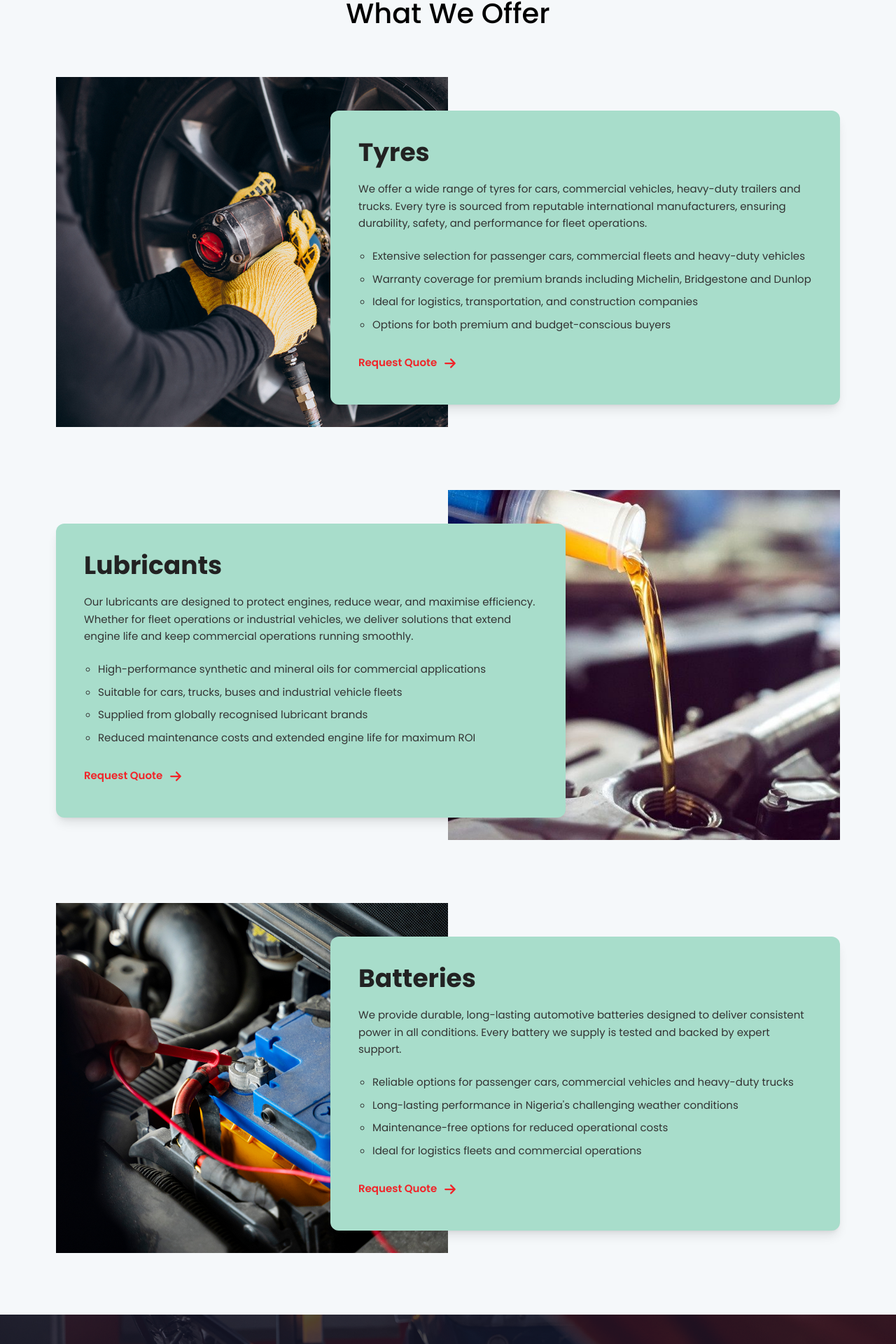
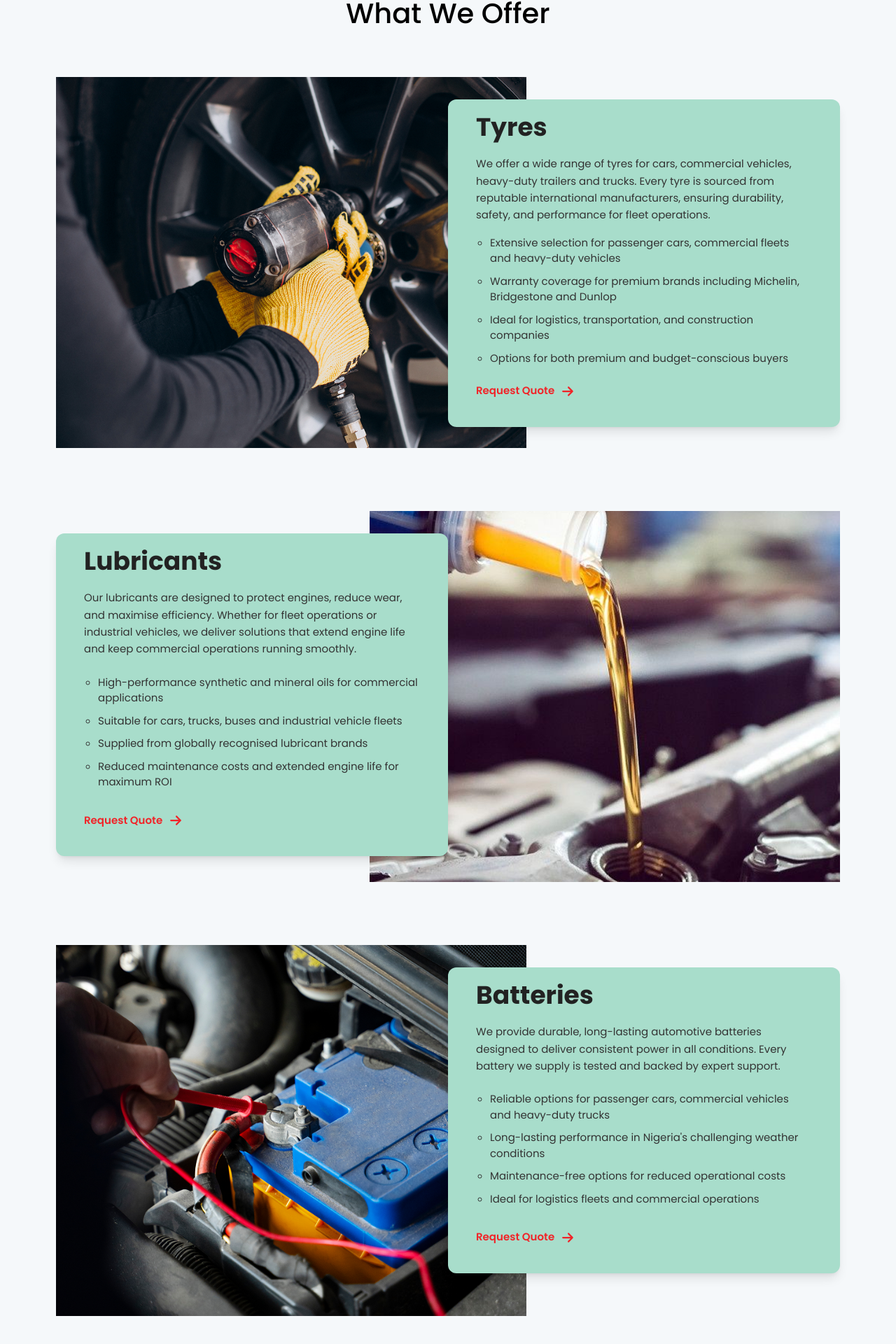
Before and after one commit to Juliet-niki/octopod, a Next.js app: page /services in a window 1280 px wide. Shown: the part 662-2582 px from the top of the page at 70% size. Built offline with nearby package versions, Linux system fonts and the light colour scheme.

Commit message:
service offers

```diff
--- a/app/about/page.tsx
+++ b/app/about/page.tsx
@@ -236,7 +236,7 @@ export default function About() {
           </p>
         </div>
 
-        <div className="grid grid-cols-1 sm:grid-cols-2 lg:grid-cols-3 gap-5 md:gap-10 lg:gap-18 mx-auto">
+        <div className="grid grid-cols-1 sm:grid-cols-2 ml:grid-cols-3 gap-5 md:gap-7 lg:gap-8">
           {clientsLogos.map((logo, index) => (
             <div
               key={index}
--- a/app/services/page.tsx
+++ b/app/services/page.tsx
@@ -52,7 +52,7 @@ export default function Services() {
             What We Offer
           </h2>
 
-          <div className="flex flex-col gap-8.5 md:hidden">
+          <div className="flex flex-col gap-8.5 ml:hidden">
             {products.map((product, index) => (
               <div key={index} className="flex flex-col">
                 <div className="bg-[#A8DDCB] rounded-t-lg px-6 pt-5 pb-8">
@@ -93,10 +93,10 @@ export default function Services() {
             ))}
           </div>
 
-          <div className="hidden md:flex flex-col gap-2.5">
+          <div className="hidden ml:flex flex-col gap-2.5">
             {/* Tyres */}
             <div className="relative flex flex-row my-10 w-full">
-              <div className="w-[45%] lg:w-[50%] h-[400px] lg:h-[500px] overflow-hidden">
+              <div className="w-[57%] lg:w-[60%] h-[450px] lg:h-[530px] overflow-hidden">
                 <Image
                   src={"/tyre-change.png"}
                   alt={"car mechanic changing car tyre"}
@@ -106,8 +106,8 @@ export default function Services() {
                 />
               </div>
 
-              <div className="absolute top-12 left-[32%] lg:left-[35%] bg-[#A8DDCB] rounded-xl px-8 lg:px-10 pt-8 lg:pt-10 pb-10 lg:pb-12 w-[68%] lg:w-[65%] shadow-lg">
-                <div className="flex flex-col gap-5 lg:gap-6">
+              <div className="absolute top-8 left-[45%] lg:left-[50%] bg-[#A8DDCB] rounded-xl px-8 lg:px-10 pt-3 lg:pt-5 pb-8 lg:pb-10 w-[55%] lg:w-[50%] shadow-lg">
+                <div className="flex flex-col gap-5 lg:gap-4">
                   <div className="flex flex-col gap-3 lg:gap-5">
                     <h3 className="font-bold text-[#222222] text-3xl lg:text-4xl">
                       Tyres
@@ -146,7 +146,7 @@ export default function Services() {
 
             {/* Lubricants */}
             <div className="relative flex flex-row-reverse my-10 w-full">
-              <div className="absolute top-12 right-[32%] lg:right-[35%] bg-[#A8DDCB] rounded-xl px-8 lg:px-10 pt-8 lg:pt-10 pb-10 lg:pb-12 w-[68%] lg:w-[65%] shadow-lg">
+              <div className="absolute top-8 right-[45%] lg:right-[50%] bg-[#A8DDCB] rounded-xl px-8 lg:px-10 pt-3 lg:pt-5 pb-8 lg:pb-10 w-[55%] lg:w-[50%] shadow-lg">
                 <div className="flex flex-col gap-5 lg:gap-6">
                   <div className="flex flex-col gap-3 lg:gap-5">
                     <h3 className="font-bold text-[#222222] text-3xl lg:text-4xl">
@@ -182,7 +182,7 @@ export default function Services() {
                   </Link>
                 </div>
               </div>
-              <div className="w-[45%] lg:w-[50%] h-[400px] lg:h-[500px] overflow-hidden">
+              <div className="w-[57%] lg:w-[60%] h-[450px] lg:h-[530px] overflow-hidden">
                 <Image
                   src={"/oil-refill.png"}
                   alt={"car mechanic changing car tyre"}
@@ -195,7 +195,7 @@ export default function Services() {
 
             {/* Battries */}
             <div className="relative flex flex-row my-10 w-full">
-              <div className="w-[45%] lg:w-[50%] h-[400px] lg:h-[500px] overflow-hidden">
+              <div className="w-[57%] lg:w-[60%] h-[450px] lg:h-[530px] overflow-hidden">
                 <Image
                   src={"/car-battery-testing.png"}
                   alt={"car mechanic changing car tyre"}
@@ -205,7 +205,7 @@ export default function Services() {
                 />
               </div>
 
-              <div className="absolute top-12 left-[32%] lg:left-[35%] bg-[#A8DDCB] rounded-xl px-8 lg:px-10 pt-8 lg:pt-10 pb-10 lg:pb-12 w-[68%] lg:w-[65%] shadow-lg">
+              <div className="absolute top-8 left-[45%] lg:left-[50%] bg-[#A8DDCB] rounded-xl px-8 lg:px-10 pt-3 lg:pt-5 pb-8 lg:pb-10 w-[55%] lg:w-[50%] shadow-lg">
                 <div className="flex flex-col gap-5 lg:gap-6">
                   <div className="flex flex-col gap-3 lg:gap-5">
                     <h3 className="font-bold text-[#222222] text-3xl lg:text-4xl">
```
